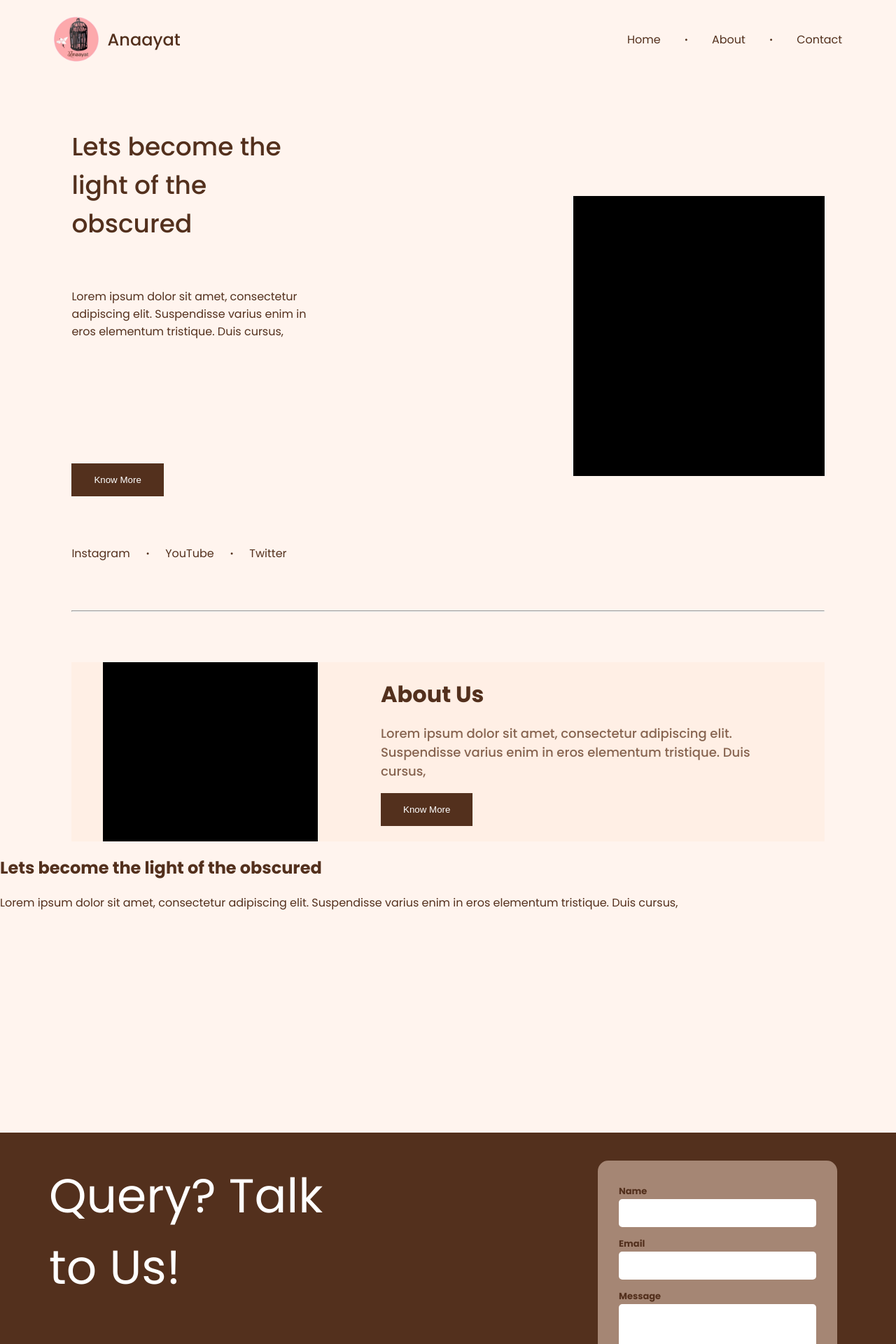
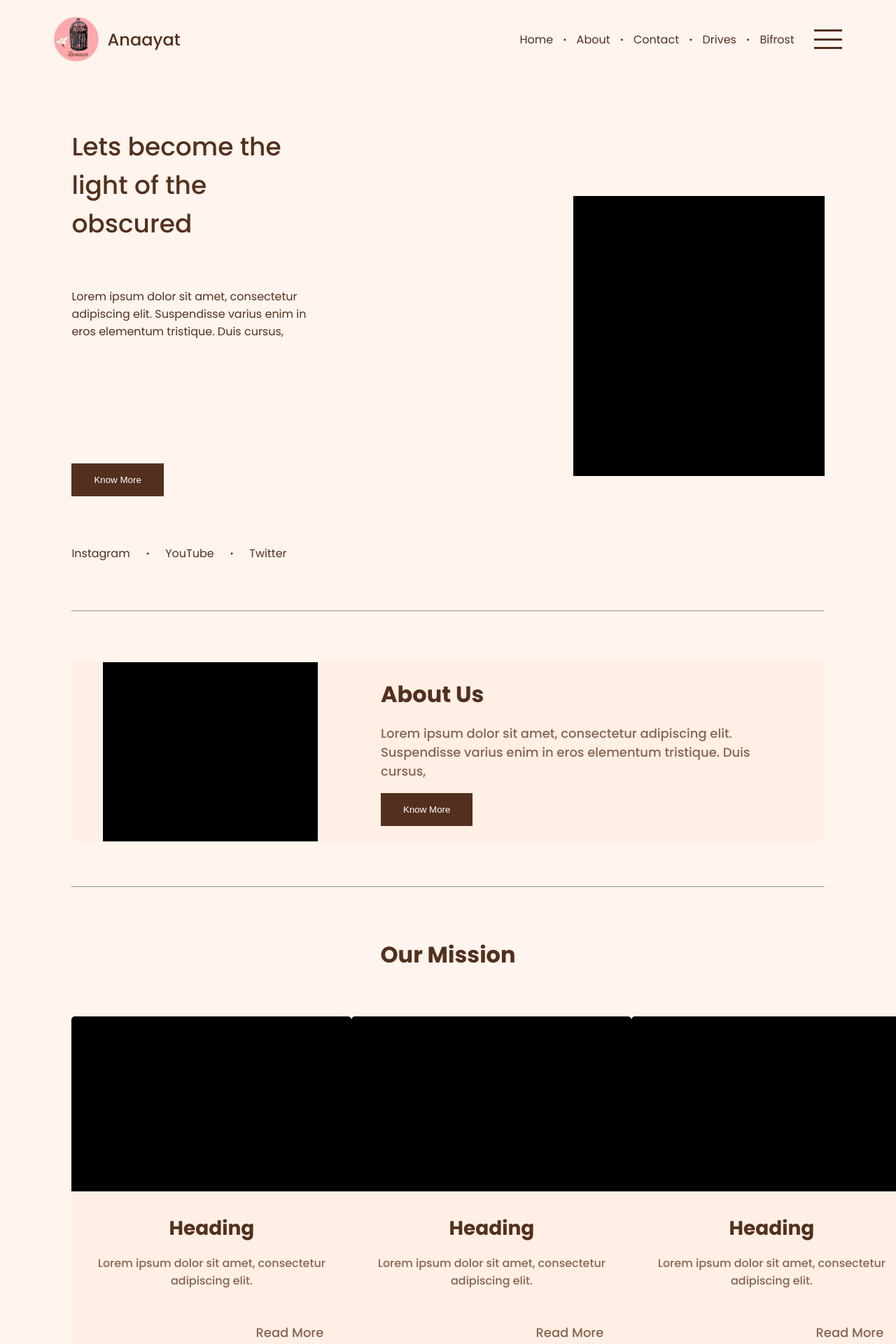
Before and after one commit to vatsal-06/anaayat-website, a Next.js app: page / in a window 1280 px wide. Shown: the top 1920 px of the page at 70% size. Built offline with nearby package versions, Linux system fonts and the light colour scheme.

Commit message:
mission and about bifrost

```diff
--- a/components/MissionCard.js
+++ b/components/MissionCard.js
@@ -5,13 +5,13 @@ export default function MissionCard() {
     <div className="mission-card">
       <div className="mission-card-img"></div>
       <div className="mission-card-info">
-        <h2 className="mission-card-title">
-          Lets become the light of the obscured
-        </h2>
+        <h2 className="mission-card-title">Heading</h2>
         <p className="mission-card-description">
-          Lorem ipsum dolor sit amet, consectetur adipiscing elit. Suspendisse
-          varius enim in eros elementum tristique. Duis cursus,
+          Lorem ipsum dolor sit amet, consectetur adipiscing elit.
         </p>
+        <Link href="/">
+          <span className="mission-card-more">Read More</span>
+        </Link>
       </div>
     </div>
   );
--- a/components/Navbar.js
+++ b/components/Navbar.js
@@ -14,6 +14,16 @@ export default function Navbar() {
           <Link href="/about">About</Link>
           <span className="navbar__dot">·</span>
           <Link href="/contact">Contact</Link>
+          <span className="navbar__dot">·</span>
+          <Link href="/drives">Drives</Link>
+          <span className="navbar__dot">·</span>
+          <Link href="/bifrost">Bifrost</Link>
+          <span className="navbar__dot"></span>
+          <div className="navbar__burger">
+            <span className="navbar__burger-line"></span>
+            <span className="navbar__burger-line"></span>
+            <span className="navbar__burger-line"></span>
+          </div>
         </div>
       </div>
     </nav>
--- a/pages/index.js
+++ b/pages/index.js
@@ -48,7 +48,15 @@ export default function Home() {
             <button className="home__about-btn">Know More</button>
           </div>
         </div>
-        <MissionCard />
+        <hr className="home__hr" />
+        <div className="home__mission">
+          <div className="home__mission-title">Our Mission</div>
+          <div className="home__mission-cards">
+            <MissionCard />
+            <MissionCard />
+            <MissionCard />
+          </div>
+        </div>
       </main>
 
       <Footer />
--- a/styles/about.css
+++ b/styles/about.css
@@ -1,7 +1,6 @@
-
-
 .about__main-photo,
-.drives__main-photo {
+.drives__main-photo,
+.bifrost__main-photo {
   background-image: linear-gradient(
       rgba(83, 48, 29, 0.68),
       rgba(52, 52, 52, 0.74)
@@ -15,8 +14,9 @@
 }
 
 .about__main-heading,
-.drives__main-heading {
-	font-size: 68px;
+.drives__main-heading,
+.bifrost__main-heading {
+  font-size: 69px;
   color: var(--primary-pink);
 }
 
--- /dev/null
+++ b/styles/bifrost.css
@@ -0,0 +1,25 @@
+.bifrost__main-note {
+  height: 100vh;
+  display: flex;
+  justify-content: center;
+  align-items: center;
+}
+
+.bifrost__main-note-box {
+  background-color: var(--tertiary-brown);
+  height: 48%;
+  width: 80%;
+  margin: 20px;
+  border-radius: 10px;
+  padding: 20px;
+  padding: 20px 50px 20px 50px;
+  text-align: center;
+}
+
+.bifrost__main-note-p {
+  color: var(--secondary-brown);
+  text-align: left;
+  font-size: 16px;
+  padding-top: 10px;
+  line-height: 29px;
+}
--- a/styles/globals.css
+++ b/styles/globals.css
@@ -5,6 +5,7 @@
 @import url('./footer.css');
 @import url('./team.css');
 @import url('./drives.css');
+@import url('./bifrost.css');
 @import url('./missioncard.css');
 
 html,
@@ -20,7 +21,7 @@ body {
 :root{
   --primary-pink: #FFCFD1;
   --primary-brown: #53301D;
-  --secondary-brown: rgba(83, 48, 29, 0.68);
+  --secondary-brown: rgba(83, 48, 29, 0.69);
   --tertiary-brown: rgba(255, 239, 229, 1);
 }
 
--- a/styles/home.css
+++ b/styles/home.css
@@ -124,6 +124,30 @@
   margin-right: 4vw;
 }
 
+.home__mission {
+  margin-top: 8vh;
+  width: 84vw;
+  margin-left: 8vw;
+  display: flex;
+  flex-direction: column;
+  justify-content: center;
+  align-items: center;
+}
+
+.home__mission-title {
+  font-size: 32px;
+  font-weight: 600;
+}
+
+.home__mission-cards {
+  display: flex;
+  flex-direction: row;
+  justify-content: space-around;
+  align-items: center;
+  width: 84vw;
+  margin-top: 8vh;
+}
+
 .title a {
   color: #0070f3;
   text-decoration: none;
--- a/styles/missioncard.css
+++ b/styles/missioncard.css
@@ -0,0 +1,51 @@
+.mission-card {
+  background-color: var(--tertiary-brown);
+  display: flex;
+  flex-direction: column;
+  width: 400px;
+  height: 500px;
+  justify-content: flex-start;
+  border-radius: 5px;
+}
+
+.mission-card-info {
+  display: flex;
+  flex-direction: column;
+  margin-top: 4vh;
+  align-items: center;
+}
+
+.mission-card-description {
+  font-size: 16px;
+  color: #876450;
+  font-weight: 500;
+  margin-top: 2vh;
+  margin-left: 1vw;
+  margin-right: 1vw;
+  text-align: center;
+}
+
+.mission-card-more {
+  text-decoration: none;
+  text-align: right;
+  align-self: flex-end;
+  margin-right: 40px;
+  cursor: pointer;
+  color: #876450;
+  font-weight: 500;
+  font-size: 18px;
+  margin-top: 4vh;
+}
+
+.mission-card-title {
+  font-size: 28px;
+  font-weight: 600;
+  margin: 0;
+}
+
+.mission-card-img {
+  background-color: black;
+  height: 250px;
+  border-radius: 5px 5px 0px 0px;
+  width: 400px;
+}
--- a/styles/navbar.css
+++ b/styles/navbar.css
@@ -27,8 +27,24 @@
   flex-direction: row;
   justify-content: space-between;
   align-items: center;
-  width: 24%;
+  width: 36%;
   margin-right: 6vw;
+}
+
+.navbar__burger {
+  display: flex;
+  flex-direction: column;
+  justify-content: space-between;
+  align-items: center;
+  width: 40px;
+  height: 28px;
+}
+
+.navbar__burger-line {
+  height: 3px;
+  width: 100%;
+  background-color: var(--primary-brown);
+
 }
 
 .navbar__dot {
```
Also changed, not shown: pages/bifrost.js (added, +46 -0 lines). Lines whose indentation alone changed are shown as unchanged.
